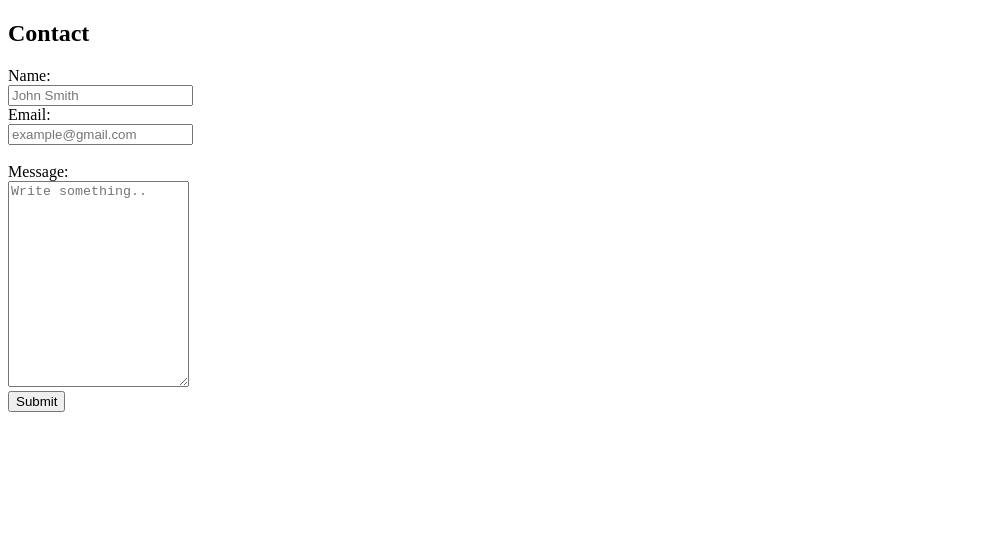
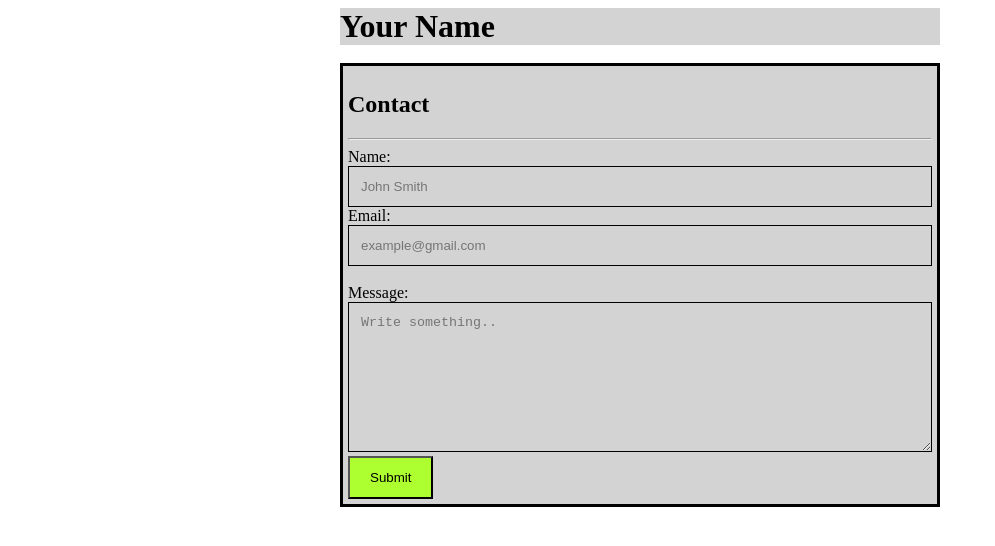
Before and after one commit to dscs4thakkar/Basic-Portfolio, a plain HTML site: page contact.html in a window 1280 px wide. Shown: the whole page, without its empty margins (0-995 px from the left). Drawn offline with Linux system fonts and the light colour scheme.

Commit message:
contact.html almost done

```diff
--- a/assets/css/style.css
+++ b/assets/css/style.css
@@ -0,0 +1,26 @@
+form {
+  margin: 0 auto;
+  width: 600px;
+  padding: 5px;
+  border: 3px solid;
+}
+body
+* {box-sizing: border-box;
+background-color: lightgray;}
+
+input[type=text], textarea {
+  width: 100%;
+  padding: 12px;
+  border: 1px solid;
+
+}
+
+input[type=submit] {
+  background-color: greenyellow;
+  padding: 12px 20px 12px 20px;
+  cursor: pointer;
+}
+h1 {
+  margin: 0 auto;
+  width: 600px;
+border: 1px;}
--- a/contact.html
+++ b/contact.html
@@ -4,10 +4,11 @@
     <link rel="stylesheet" href="assets/css/style.css">
 </head>
 <body>
+    <h1><b>Your Name</b></h1><br>
 <form>
 <h2><strong>Contact</strong></h2>
-
-<div class="container">
+<hr>
+<div>
     Name:
     <br><input type="text" id="fname" name="firstname" placeholder="John Smith"><br>
 
@@ -15,7 +16,7 @@
 
 
 <br><br>
-Message:<br><textarea id="subject" name="subject" placeholder="Write something.." style="height:200px"></textarea>
+Message:<br><textarea id="subject" name="subject" placeholder="Write something.." style="height:150px"></textarea>
 <br>
     <input type="submit" value="Submit">
   </form>
```
